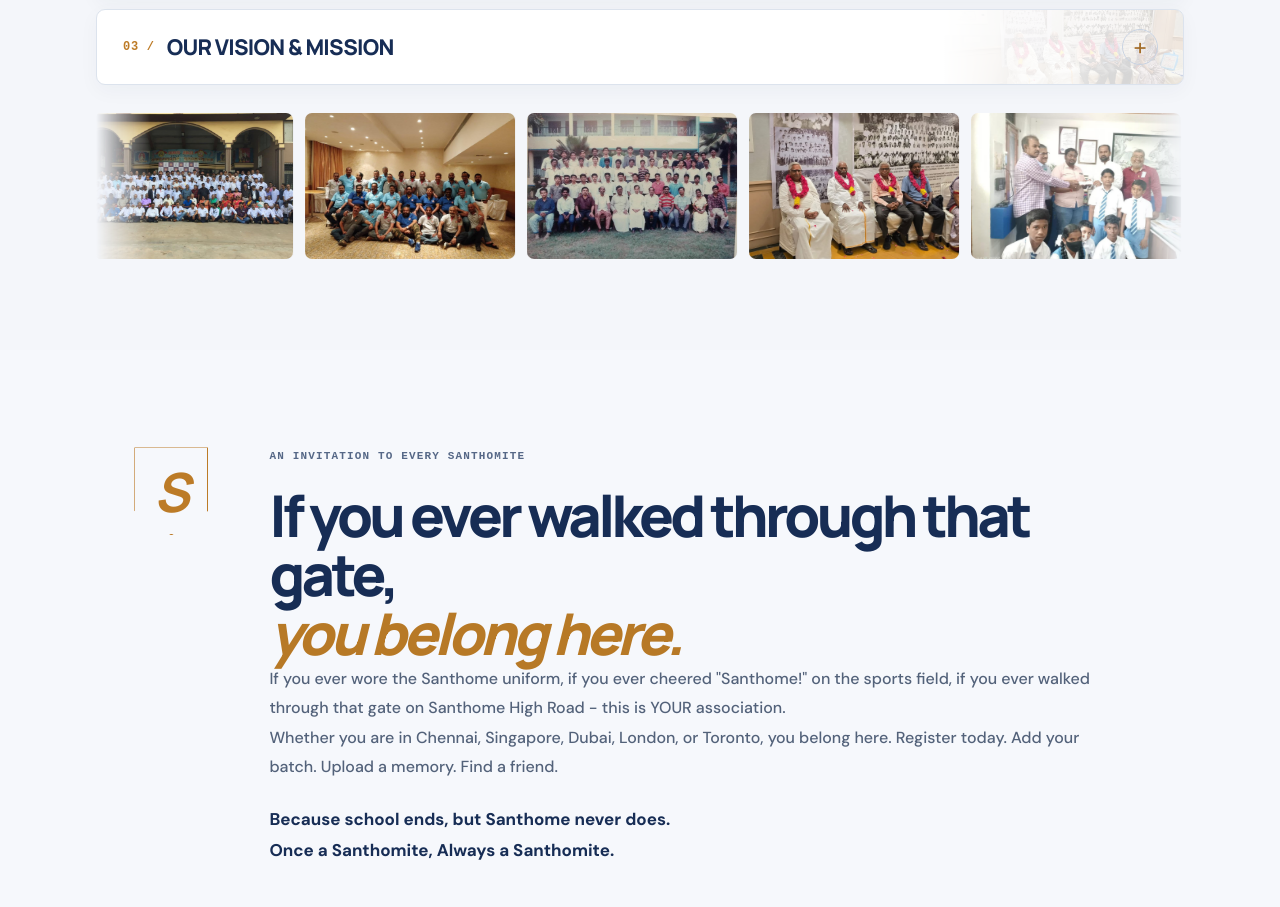
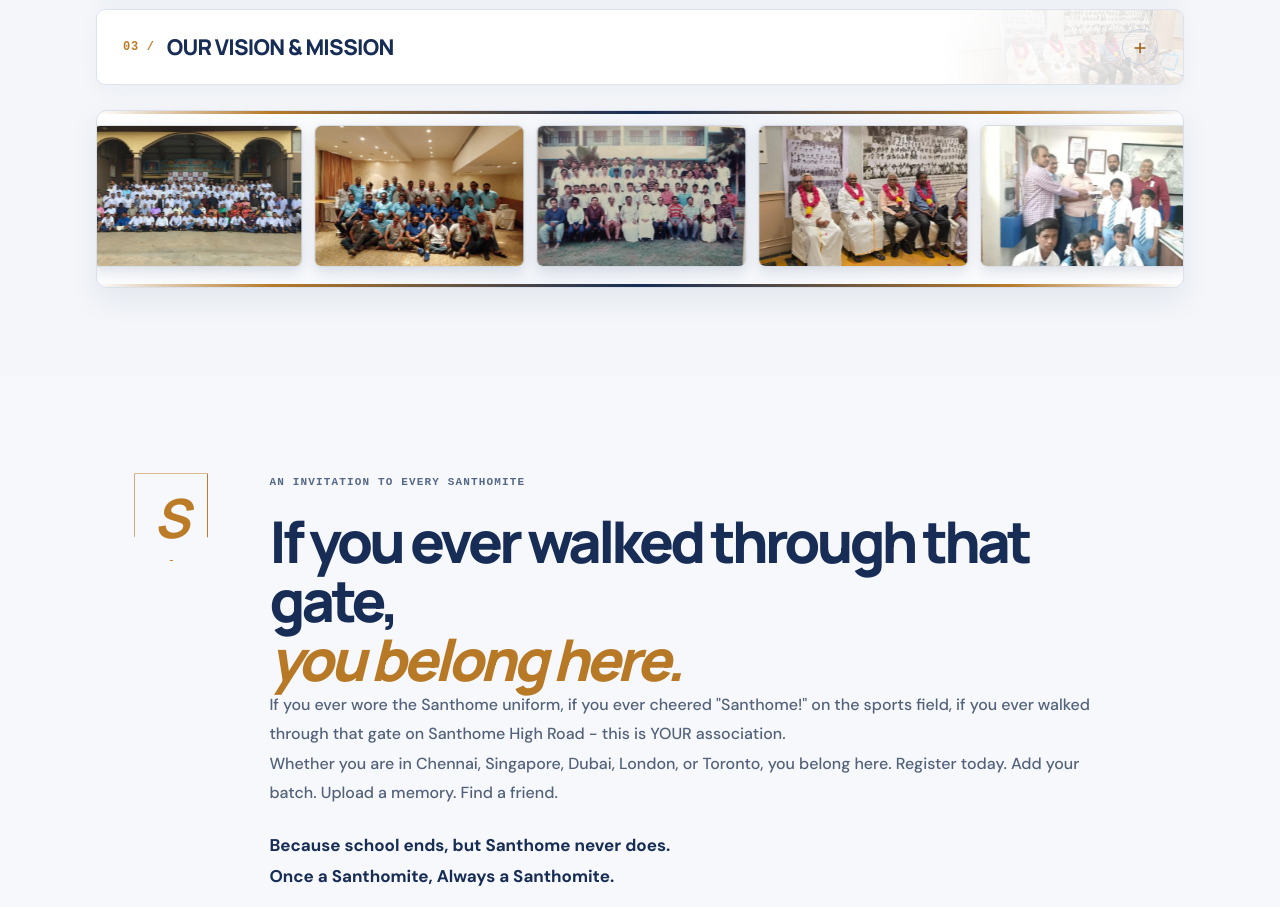
Before and after one commit to Daniel15maria/santhome, a React (Create React App) app: page / in a window 1280 px wide. Shown: the part 1372-2279 px from the top of the page. Built offline with nearby package versions, Linux system fonts and the light colour scheme.

Commit message:
Frame horizontal alumni photo marquee

```diff
--- a/src/pages/Overview/heritageShelf.css
+++ b/src/pages/Overview/heritageShelf.css
@@ -17,12 +17,14 @@
 .heritage-intro{position:relative;z-index:1;max-width:850px;margin:0;color:#56657d;font-size:15px;font-weight:550;line-height:1.7}
 .heritage-box-content{position:relative;z-index:1;max-width:920px;margin-top:14px;padding:15px 17px;border-left:2px solid #bd7b27;background:#f4f6fa;color:#475875;font-size:14px;line-height:1.75;animation:heritage-appear .25s ease both}
 .heritage-box-content p{margin:0 0 10px}.heritage-box-content p:last-child{margin-bottom:0}.heritage-box-content small{color:#68768b;font-size:10px}
-.heritage-memory-rail{position:relative;height:152px;margin-top:25px;overflow:hidden;border-radius:8px;mask-image:linear-gradient(90deg,transparent,#000 5%,#000 95%,transparent)}
-.heritage-memory-track{display:flex;width:max-content;height:100%;align-items:stretch;gap:12px;padding:3px 8px;animation:heritage-memory-scroll 48s linear infinite}
+.heritage-memory-rail{position:relative;height:178px;margin-top:25px;padding:10px;overflow:hidden;border:1px solid #d9dfeb;border-radius:11px;background:linear-gradient(135deg,#fff 0%,#f1f4f9 50%,#fff 100%);box-shadow:0 12px 30px rgba(23,45,85,.08)}
+.heritage-memory-rail::before,.heritage-memory-rail::after{position:absolute;z-index:2;right:0;left:0;height:3px;background:linear-gradient(90deg,transparent,#b77a2b 16%,#172d55 50%,#b77a2b 84%,transparent);content:'';pointer-events:none}
+.heritage-memory-rail::before{top:0}.heritage-memory-rail::after{bottom:0}
+.heritage-memory-track{display:flex;width:max-content;height:100%;align-items:stretch;gap:12px;padding:4px 6px;animation:heritage-memory-scroll 48s linear infinite}
 .heritage-memory-rail:hover .heritage-memory-track{animation-play-state:paused}
-.heritage-memory-track img{display:block;width:210px;height:146px;flex:none;border-radius:7px;object-fit:cover;transition:filter .25s ease}
-.heritage-memory-track img:hover{filter:brightness(1.08)}
+.heritage-memory-track img{display:block;width:210px;height:142px;flex:none;border:1px solid rgba(23,45,85,.14);border-radius:7px;object-fit:cover;box-shadow:0 5px 13px rgba(23,45,85,.13);transition:filter .25s ease,transform .25s ease}
+.heritage-memory-track img:hover{filter:brightness(1.06);transform:translateY(-2px)}
 @keyframes heritage-memory-scroll{to{transform:translateX(-50%)}}
 @keyframes heritage-appear{from{opacity:0;transform:translateY(7px)}to{opacity:1;transform:translateY(0)}}
-@media(max-width:700px){.heritage-shelf{padding:65px 6% 72px}.heritage-shelf-heading{align-items:flex-start;flex-direction:column;gap:6px}.heritage-box{min-height:68px;padding:0 14px 0 17px}.heritage-box-top{min-height:66px}.heritage-box-title{gap:8px}.heritage-box-title>span{font-size:10px}.heritage-box-title h2{font-size:15px}.heritage-more{width:36px;height:36px}.heritage-plus{width:32px;height:32px;font-size:22px}.heritage-intro{font-size:14px}.heritage-box-content{font-size:13px}.heritage-memory-rail{height:125px;margin-top:18px}.heritage-memory-track{gap:9px}.heritage-memory-track img{width:165px;height:119px}}
+@media(max-width:700px){.heritage-shelf{padding:65px 6% 72px}.heritage-shelf-heading{align-items:flex-start;flex-direction:column;gap:6px}.heritage-box{min-height:68px;padding:0 14px 0 17px}.heritage-box-top{min-height:66px}.heritage-box-title{gap:8px}.heritage-box-title>span{font-size:10px}.heritage-box-title h2{font-size:15px}.heritage-more{width:36px;height:36px}.heritage-plus{width:32px;height:32px;font-size:22px}.heritage-intro{font-size:14px}.heritage-box-content{font-size:13px}.heritage-memory-rail{height:145px;margin-top:18px;padding:8px}.heritage-memory-track{gap:9px}.heritage-memory-track img{width:165px;height:127px}}
 @media(prefers-reduced-motion:reduce){.heritage-memory-track{animation:none}.heritage-box,.heritage-plus{transition:none}}
```
